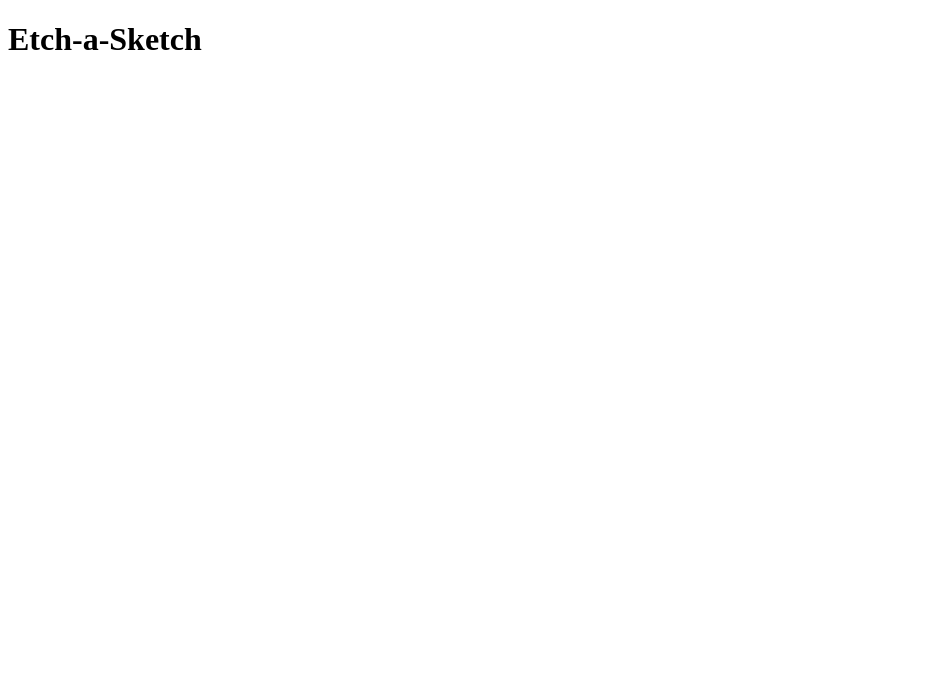
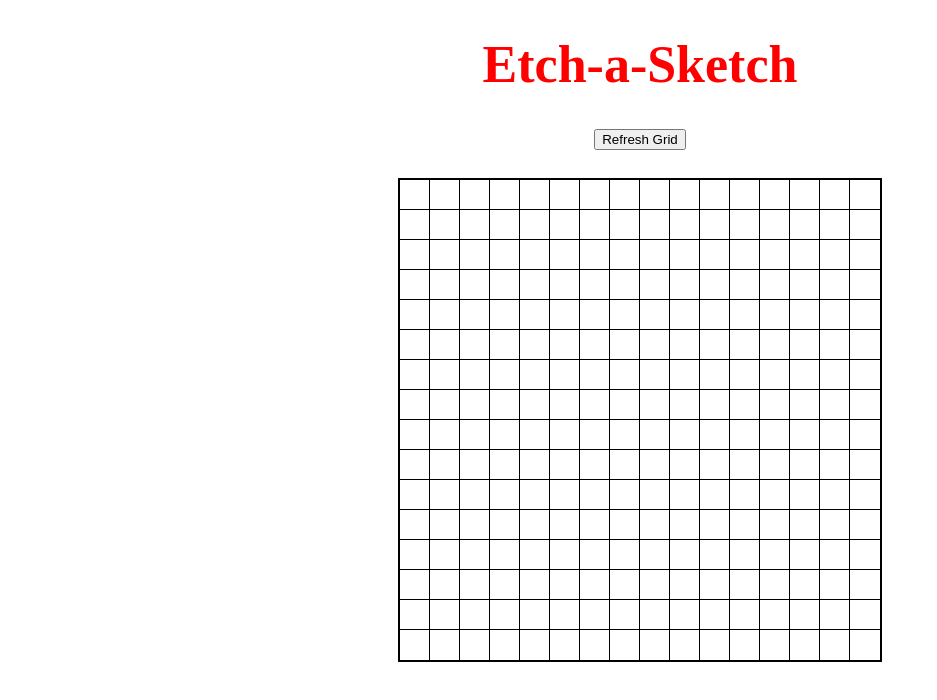
Before and after one commit to MikeTSands/Etch-a-Sketch, a plain HTML site: page index.html in a window 1280 px wide. Shown: the whole page, without its empty margins (0-937 px from the left). Drawn offline with Linux system fonts and the light colour scheme.

Commit message:
add function to create grid and change background color when scrolled over

```diff
--- a/index.html
+++ b/index.html
@@ -6,13 +6,19 @@
     <meta name="viewport" content="width=device-width, initial-scale=1.0">
     <title>Document</title>
     <link rel = "stylesheet" type = "text/css" href = "style.css">
-    <script src = "script.js"></script>
+
 </head>
 
 <body>
 
     <h1>Etch-a-Sketch</h1>
 
-    <div class = "container"></div>
+    <center><button id = "button">Refresh Grid</button></center>
+
+    <div id = "container"></div>
+
+
+
+    <script src = "script.js"></script>
 
 </body>
--- a/script.js
+++ b/script.js
@@ -1,15 +1,45 @@
 //create variables for later use
 let container = document.getElementById('container');
-console.log(container);
+
+
 
 //function to build a grid in the container
 
 function buildGrid(x){
     for (let rows = 0 ; rows < x ; rows++){
         for (let columns = 0 ; columns < x ; columns++){
-            container.append("<div class = 'grid'> </div>");
+            let child = document.createElement("div");
+            child.classList.add("grid");
+            container.append(child);
         };
     };
-    $(".grid").width(960/x);
-    $(".grid").height(960/x);
 }
+
+buildGrid(16);
+
+
+//creates function to color the etch-a-sketch
+function changeColor(){
+    let grids = document.getElementsByClassName('grid');
+    for (const grid of grids){
+        grid.addEventListener('mouseover', function(){
+            grid.style.backgroundColor =  "black";
+        })
+    }
+}
+
+changeColor();
+
+//need to make button work
+//function to refresh 16x16 grid
+function refreshGrid(){
+    let grids = document.getElementsByClassName('grid');
+    for (const grid of grids){
+        grid.style.backgroundColor = "white";
+        console.log("hello");
+    }
+
+}
+
+let button = document.getElementById("button");
+button.addEventListener('click', refreshGrid());
--- a/style.css
+++ b/style.css
@@ -1,11 +1,21 @@
+h1 {
+    font-size: 52px;
+    color: red;
+    display: flex;
+    align-items: center;
+    justify-content: center;
+}
+
 #container {
     position: relative;
-    top: 50px;
+    top: 30px;
     margin: auto;
     padding: 0;
-    height: 960px;
-    width: 960px;
+    height: 480px;
+    width: 480px;
     border: none;
+    outline: 2px solid black;
+    font-size: 0;
 }
 
 .grid {
@@ -13,4 +23,8 @@
     padding: 0;
     border: none;
     display: inline-block;
+    outline: 1px solid black;
+    height: 30px;
+    width: 30px;
+    background-color: white;
 }
```
